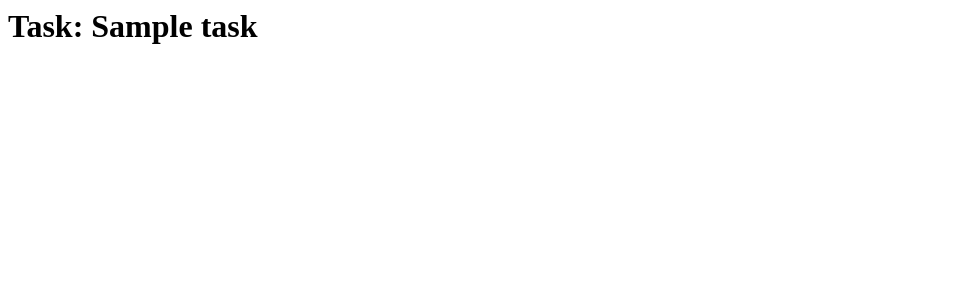
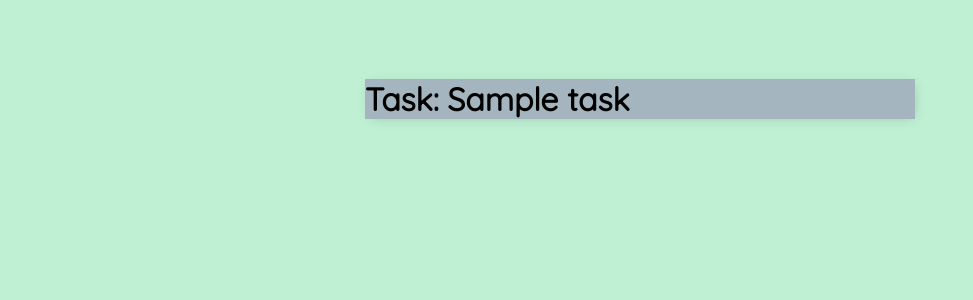
Before and after one commit to logan-bobo/to_do_app, a Django app: page /task/1/ in a window 1280 px wide. Shown: the top 300 px of the page, without its empty margins (0-973 px from the left). Run offline with Django 4.2, Linux system fonts and the light colour scheme; a user stored in the database is signed in; tables that the repository leaves empty hold one stand-in row (values such as "Sample post").

Commit message:
begining to tyle

```diff
--- /dev/null
+++ b/requirements.txt
@@ -0,0 +1,2 @@
+Django==4.0.6
+psycopg2-binary==2.9.3
--- /dev/null
+++ b/to_do_app/to_do/templates/to_do/base.html
@@ -0,0 +1,57 @@
+<!DOCTYPE html>
+
+<html>
+    <head>
+        <meta charset="utf-8">
+        <meta http-equiv="X-UA-Compatible" content="IE=edge">
+        <title>To Do List</title>
+        <meta name="description" content="">
+        <meta name="viewport" content="width=device-width, initial-scale=1">
+
+        <link rel="preconnect" href="https://fonts.googleapis.com">
+        <link rel="preconnect" href="https://fonts.gstatic.com" crossorigin>
+        <link href="https://fonts.googleapis.com/css2?family=Quicksand:wght@300;400&display=swap" rel="stylesheet">
+
+        <style>
+            body {
+                background-color:#BFF0D4;
+                font-family: 'Quicksand', sans-serif;
+                padding-top: 50px;
+            }
+
+            .container {
+                max-width: 550px;
+                margin: auto;
+                background-color:#A5B5BF;
+                -webkit-box-shadow: 2px 2px 13px -4px rgba(0, 0, 0, 0.21);
+                box-shadow: 2px 2px 13px -4px rgba(0, 0, 0, 0.21);
+            }
+
+            h1,
+            h2,
+            h3,
+            h4,
+            h5,
+            h6,
+                {
+                    font-family: 'Quicksand', sans-serif;
+                }
+
+            a,
+            p,
+                {
+                    color: #B8E2C8
+                }
+        </style>
+
+    </head>
+    <body>
+
+        <div class="container">
+            {% block content %}
+
+            {% endblock content %}
+        </div>
+
+    </body>
+</html>
--- a/to_do_app/to_do/templates/to_do/confirm_delete_task.html
+++ b/to_do_app/to_do/templates/to_do/confirm_delete_task.html
@@ -1,3 +1,6 @@
+{% extends 'to_do/base.html' %}
+{% block content %}
+
 <form method="POST">
     {% csrf_token %}
     <p>Are you sure you wish to delete "{{ task }}" task?</p>
@@ -5,3 +8,5 @@
 </form>
 
 <a href="{% url 'tasks' %}"></a>
+
+{% endblock content %}
--- a/to_do_app/to_do/templates/to_do/create_task.html
+++ b/to_do_app/to_do/templates/to_do/create_task.html
@@ -1,3 +1,6 @@
+{% extends 'to_do/base.html' %}
+{% block content %}
+
 <h3>Task Form</h3>
 <a href="{% url 'tasks' %}">Go Back</a>
 <form method="POST" action="">
@@ -6,3 +9,5 @@
     <input type="submit" value="submit">
 
 </form>
+
+{% endblock content %}
--- a/to_do_app/to_do/templates/to_do/register.html
+++ b/to_do_app/to_do/templates/to_do/register.html
@@ -1,3 +1,6 @@
+{% extends 'to_do/base.html' %}
+{% block content %}
+
 <h1>Register</h1>
 
 <form method="POST">
@@ -7,3 +10,5 @@
 </form>
 
 <a href="{% url 'user-login' %}">Login</a>
+
+{% endblock content %}
--- a/to_do_app/to_do/templates/to_do/single_task.html
+++ b/to_do_app/to_do/templates/to_do/single_task.html
@@ -1 +1,6 @@
+{% extends 'to_do/base.html' %}
+{% block content %}
+
 <h1>Task: {{ task }}</h1>
+
+{% endblock content %}
--- a/to_do_app/to_do/views.py
+++ b/to_do_app/to_do/views.py
@@ -84,4 +84,4 @@ class Register(FormView):
     def get(self, *args, **kwargs):
         if self.request.user.is_authenticated:
             return redirect('tasks')
-        return super(Register, self).get()
+        return super(Register, self).get(*args, **kwargs)
```
Also changed, not shown: to_do_app/to_do/templates/to_do/all_tasks.html (+16 -5 lines), to_do_app/to_do/templates/to_do/login.html (+6 -1 lines).
